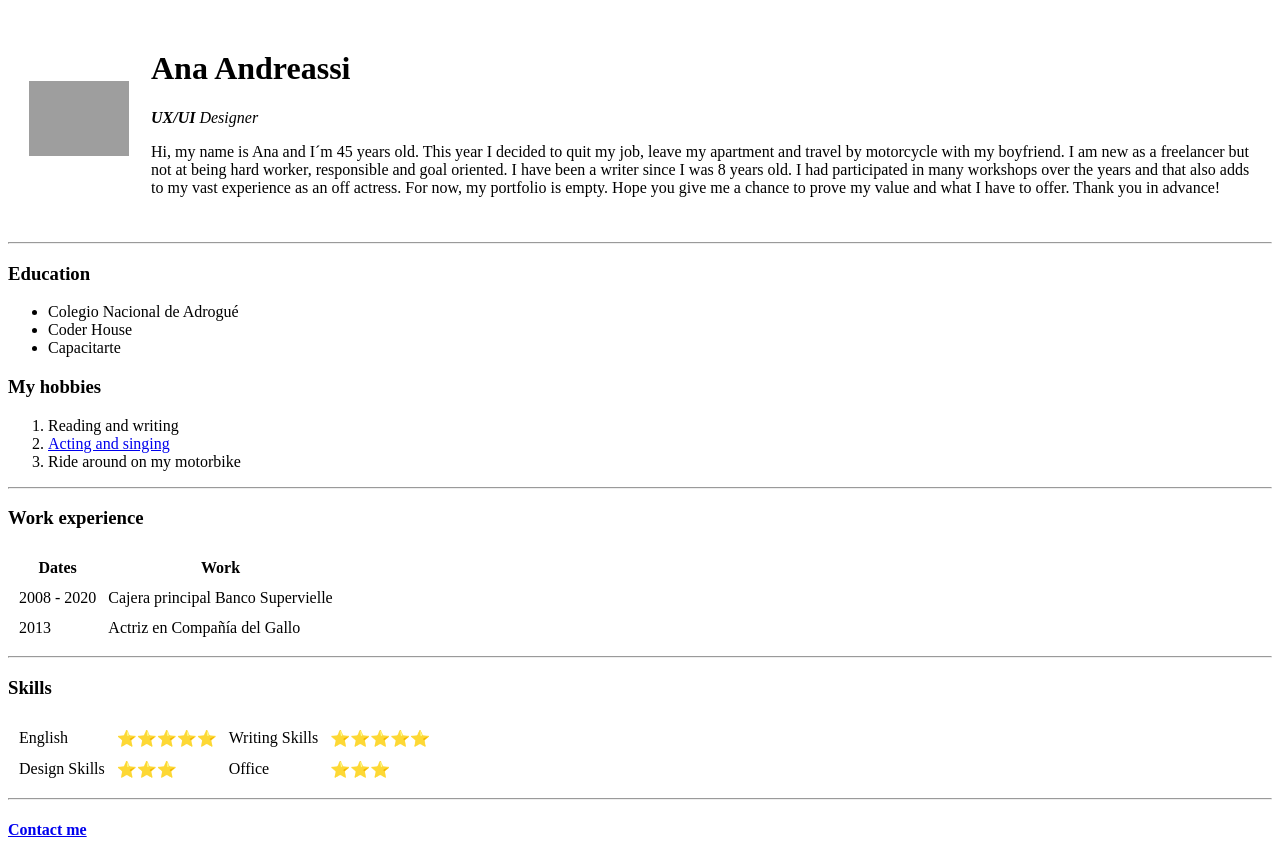
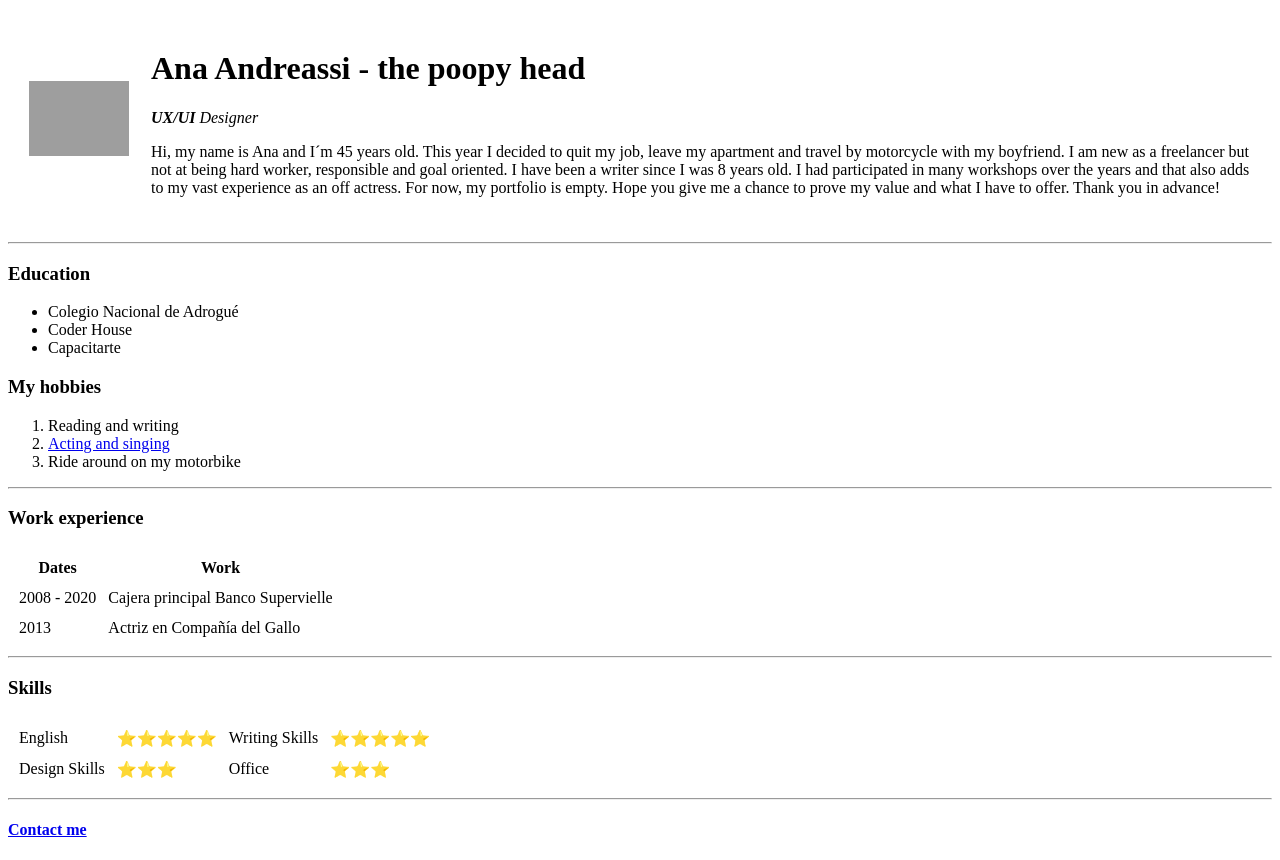
Before and after one commit to AnaAndreassi/cv, a plain HTML site: page index.html in a window 1280 px wide. Drawn offline with Linux system fonts and the light colour scheme; grey boxes are pictures that could not be loaded.

Commit message:
faeem :DDD

```diff
--- a/index.html
+++ b/index.html
@@ -11,7 +11,7 @@
     <tr>
       <td><img src="Ana.jpg" style="width:100px;" alt="Ana´s profile picture"></td>
       <td>
-        <h1>Ana Andreassi</h1>
+        <h1>Ana Andreassi - the poopy head</h1>
         <p><em><strong>UX/UI</strong> Designer</em></p>
         <p>Hi, my name is Ana and I´m 45 years old. This year I decided to quit my job, leave my apartment and travel by motorcycle with my boyfriend.
           I am new as a freelancer but not at being hard worker, responsible and goal oriented.
```
